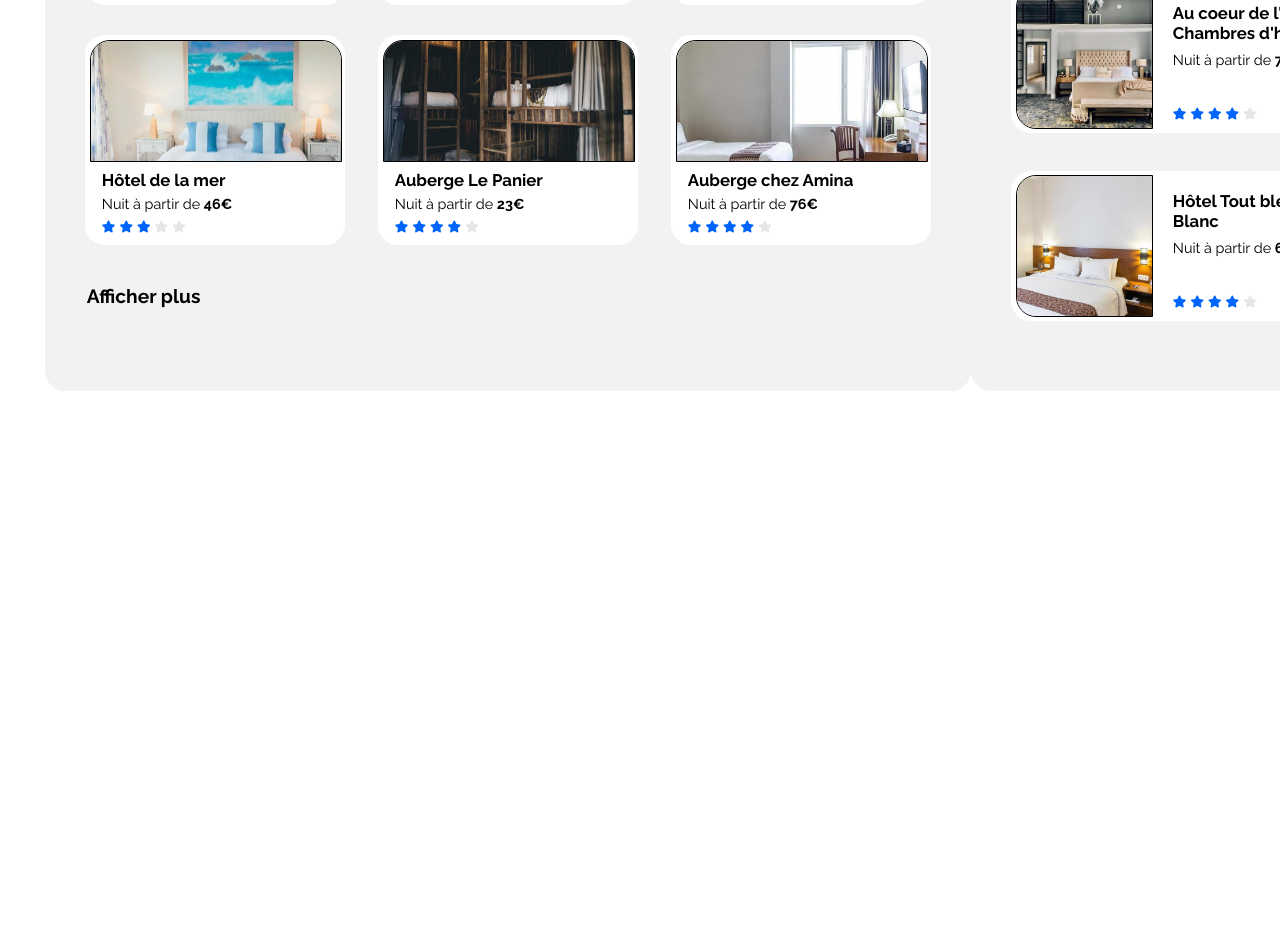
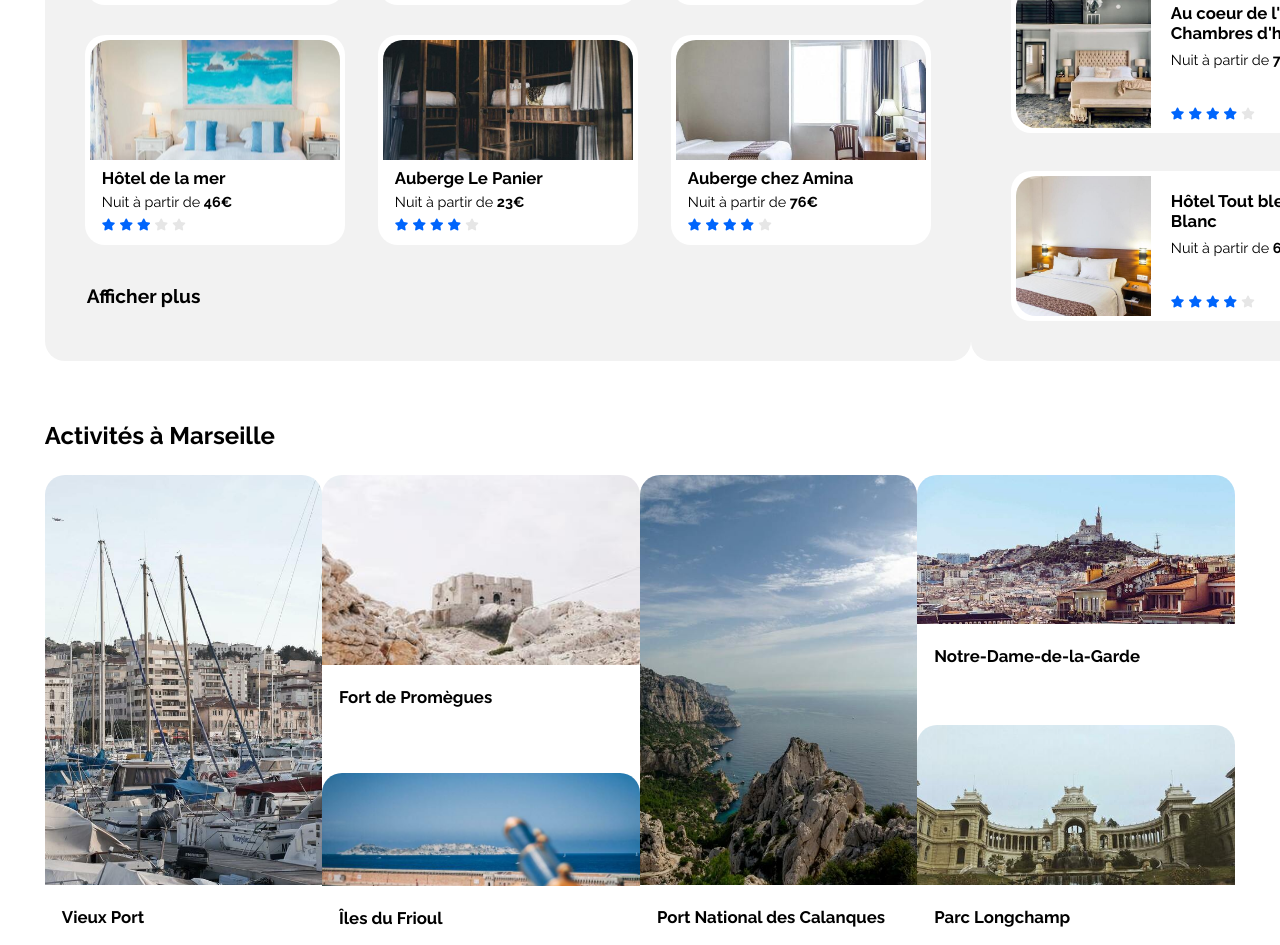
Before and after one commit to RedaPuenta/Reservia, a plain HTML site: page reservia.html in a window 1280 px wide. Shown: the part 751-1696 px from the top of the page. Before the commit the page ends 1142 px from the top, so only its background shows below. Drawn offline with Linux system fonts and the light colour scheme.

Commit message:
Ajout de la partie ACTIVITES (versions DESKTOP) + petite réorganisation du CSS

```diff
--- a/reservia.css
+++ b/reservia.css
@@ -1,18 +1,15 @@
-/* Calques de la maqeuette et aide au développement (A SUPPRIMER A LA FIN !)*/
-*{
-    border: none black 1px solid;
-}
+/***Calques de la maquette et aide au développement (A SUPPRIMER A LA FIN !)***/
 /*
 body{
 
-    background: linear-gradient(rgba(255, 255, 255, 0.5), rgba(255, 255, 255, 0.1)), url("images/maquette/Desktop\ -\ 1.png") no-repeat;
-    background-position: 50% 35%;
+    background: linear-gradient(rgba(255, 255, 255, 0.5), rgba(255, 255, 255, 0.5)), url("images/maquette/Desktop\ -\ 1.png") no-repeat;
+    background-position: 50% 90%;
     background-attachment: fixed;
     background-size: cover;
     height: 9000px;
 
 }
-*/
+
 @media screen and (max-width: 380px){
     body{
         background: linear-gradient(rgba(255, 255, 255, 0.7), rgba(255, 255, 255, 0.7)), url("images/maquette/iPhone\ 8\ -\ 1.png")  no-repeat;
@@ -23,11 +20,11 @@ body{
     }
 }
 
-.hebergement-card .content-image,.popular-card .content-image{
-    border: black 1px solid;
+*{
+    border: none black 1px solid;
 }
-
-/*Variable*/
+*/
+/***Variable***/
 :root{
     --color-first: #0065FC;      /*Blue*/
     --color-second: #DEEBFF;     /*Blue light*/
@@ -35,7 +32,7 @@ body{
     --background-card: white;
 }
 
-/*Style de fondation et directives générales*/
+/***Style de fondation et directives générales***/
 
 body{
     font-size: 16px;
@@ -50,7 +47,8 @@ body{
     padding: 0;
 }
 
-a{
+a, a:hover, a:active{
+    color: black;
     text-decoration: none;
 }
 
@@ -64,7 +62,38 @@ header, main{
     font-size: 1.5em;
 }
 
-/*Partie 1 : Navigation*/
+/***Directives communes pour les CARD***/
+/*Image des CARD*/
+img[class*="card-control-"]{
+    object-fit: cover;
+}
+/*Titre des CARD*/
+.title-card{
+    font-weight: bold;
+    font-size: 1.05em;
+}
+/*Texte des CARD*/
+.content-description p{
+    font-size: 0.9em;
+}
+
+.content-description p span{
+    font-weight: bold;
+}
+/*Etoiles des CARD*/
+.review-stars{
+    color: var(--color-first)
+}
+
+.star-less{
+    color: rgb(230, 230, 230);
+}
+/*Couleur de fond des CARD*/
+.hebergement-card, .popular-card, div[class*=activite-card-special-]{
+    background-color: var(--background-card);
+}
+
+/***Partie 1 : Navigation***/
 /*Style pour la partie "navigation*/
 .nav-accueil{
     display: flex;
@@ -81,16 +110,13 @@ header, main{
 }
 
 .nav-rubrique ul li a{
-    color: black;
     font-weight: 500;
     font-size: 1.1em;
     padding: 0 32px;
 }
 
-.nav-rubrique ul li:last-child a{
-    color: var(--color-first)
-}
-
+.nav-rubrique ul li:last-child a,
+.nav-rubrique ul li:hover a,
 .nav-rubrique ul li a:hover{
     color: var(--color-first)
 }
@@ -100,15 +126,11 @@ header, main{
     padding-top: 42px;
 }
 
-.nav-rubrique ul li:hover a{
-    color: var(--color-first);
-}
-
 .nav-logo{
     padding-top: 45px;
 }
 
-/*Partie 2 : Recherche*/
+/***Partie 2 : Recherche***/
 /*Style style pour la partie "recherche"*/
 .message-guide{
     margin-top: 35px;
@@ -169,11 +191,7 @@ header, main{
     margin-left: 2px;
 }
 
-.logo-info a, .logo-info a:hover{
-    color: black;
-}
-
-/*Partie 3 : Filtre*/
+/***Partie 3 : Filtre***/
 /*Style pour la partie "filtre"*/
 .perso-icon{
     color: var(--color-first);
@@ -251,14 +269,8 @@ header, main{
     border-radius: 100%;
 }
 
-/*Partie 4 : Hébergement et Populaire*/
-/*Directives pour les CARD*/
-
-.separa{
-    display: flex;
-    justify-content: space-between;
-}
-
+/***Partie 4 : Hébergement et Populaire***/
+/*Style commun entre la partie "hebergement" et "populaire"*/
 .hebergement-part, .popular-part{
     margin-top: 40px;
     background-color: var(--color-third);
@@ -266,87 +278,20 @@ header, main{
     border-radius: 20px;
 }
 
-.hebergement-card, .popular-card{
-    background-color: var(--background-card);
+.separa{
+    display: flex;
+    justify-content: space-between;
 }
 
-.title-card{
-    font-weight: bold;
-    font-size: 1.05em;
-}
+/*Style pour la partie "hebergement"*/
 
-.card-row{
+.hebergement-part .card-row{
     display: flex;
     justify-content: space-between;
     margin-bottom: 30px;
 }
 
-.content-description p{
-    font-size: 0.9em;
-}
-
-.content-description p span{
-    font-weight: bold;
-}
-
-.review-stars{
-    color: var(--color-first)
-}
-
-/*Controler la position des images à l'intérieur des CARDS*/
-
-.card-control-1, .card-control-2, .card-control-3{
-    object-fit: cover;
-    object-position: 0 -28px;
-    width: 105%;
-    height: 100%;
-}
-
-.card-control-4{
-    object-fit: cover;
-    object-position: 0;
-    width: 100%;
-    height: 100%;
-}
-
-.card-control-5{
-    object-fit: cover;
-    object-position: -7px -12px;
-    width: 105%;
-    height: 100%;
-}
-
-.card-control-6{
-    object-fit: cover;
-    object-position: -5px -135px;
-    width: 104%;
-    height: 100%;
-}
-
-.card-control-7{
-    width: 170%;
-    height: 100%;
-    object-fit: cover;
-    object-position: -47px -5px;
-}
-
-.card-control-8{
-    width: 150%;
-    height: 100%;
-    object-fit: cover;
-    object-position: -35px -5px;
-}
-
-.card-control-9{
-    width: 110%;
-    height: 100%;
-    object-fit: cover;
-    object-position: -10px -40px;
-}
-
-/*Style pour la partie "hebergement"*/
-
-.hebergement-part .hebergement-card{
+.hebergement-card{
     width: 250px;
     height: 200px;
     border-radius: 20px;
@@ -356,11 +301,11 @@ header, main{
     padding: 5px;
 }
 
-.hebergement-part .card-row .hebergement-card:nth-of-type(2){
+.hebergement-card:nth-of-type(2){
     margin: 0 33px;
 }
 
-.hebergement-part .hebergement-card .content-image{
+.hebergement-card .content-image{
     text-align: center;
     width: 100%;
     height: 120px;
@@ -368,15 +313,15 @@ header, main{
     overflow: hidden;
 }
 
-.hebergement-part .hebergement-card .content-description{
+.hebergement-card .content-description{
     margin: 8px 0 0 12px;
 }
 
-.hebergement-part .hebergement-card .content-description p{
+.hebergement-card .content-description p{
     margin-top: 5px;
 }
 
-.hebergement-part .hebergement-card .review-stars{
+.hebergement-card .review-stars{
     margin-top: 4px;
 }
 
@@ -386,33 +331,31 @@ header, main{
 }
 
 .hebergement-part .more-information a{
-    color:black;
     font-weight: bold;
 }
 
 /*Style pour la partie "populaire"*/
 
-.popular-part .popular-more a, .popular-more a:hover{
-    color: black;
+.popular-part .card-row{
+    display: flex;
+    flex-direction: column;
 }
 
-.popular-part .popular-title{
+.popular-title{
     display: flex;
     justify-content: space-between;
 }
 
-.popular-part .popular-card{
+.popular-card{
     display: flex;
     align-items: center;
-    background-color: white;
     width: 355px;
     height: 140px;
     border-radius: 20px;
     padding: 5px;
 }
 
-.popular-part .popular-card .content-image{
-    text-align: center;
+.popular-card .content-image{
     width:  135px;
     height: 100%;
     border-radius: 20px 0px 0 20px;
@@ -420,29 +363,188 @@ header, main{
     margin-right: 20px;
 }
 
-.popular-part .popular-card .content-description{
+.popular-card .content-description{
     margin-top: 8px;
     width: 160px;
 }
 
-.popular-part .popular-card .content-description p{
+.popular-card .content-description p{
     margin-top: 8px;
 }
 
-.popular-part .popular-card .review-stars{
+.popular-card .review-stars{
     margin-top: 35px;
 }
 
-
-.popular-part .card-row .popular-card:nth-of-type(2){
+.popular-card:nth-of-type(2){
     margin: 38px 0;
 }
 
-.popular-part .card-row{
+/*Controler la position des images à l'intérieur des CARDS*/
+/*#Hebergement*/
+.card-control-1, .card-control-2, .card-control-3{
+    object-position: 0 -28px;
+    width: 105%;
+    height: 100%;
+}
+
+.card-control-4{
+    object-position: 0;
+    width: 100%;
+    height: 100%;
+}
+
+.card-control-5{
+    object-position: -7px -12px;
+    width: 105%;
+    height: 100%;
+}
+
+.card-control-6{
+    object-position: -5px -135px;
+    width: 104%;
+    height: 100%;
+}
+/*#Populaire*/
+.card-control-7{
+    object-position: -47px -5px;
+    width: 170%;
+    height: 100%;
+}
+
+.card-control-8{
+    object-position: -35px -5px;
+    width: 150%;
+    height: 100%;
+}
+
+.card-control-9{
+    object-position: -10px -40px;
+    width: 110%;
+    height: 100%;
+}
+
+/***Partie 5 : Activités***/
+/*Style pour la partie "activités"*/
+.separa2{
+    display: flex;
+    flex-direction: column;
+    justify-content: space-between;
+    align-items: center;
+}
+
+.activite-part{
+    margin-top: 60px;
+    width: 100%;
+}
+
+.activite-part .card-row{
+    display: flex;
+    flex-direction: row;
+    justify-content: space-between;
+}
+
+div[class*=activite-card-special-]{
+    border-radius: 20px;
     display: flex;
     flex-direction: column;
 }
 
-/*Partie 5 : Activités*/
+div[class*=activite-card-special-] .content-image{
+    border-radius: 20px 20px 0 0;
+    overflow: hidden;
+}
+
+.activite-card-special-1{
+    width: 318px;
+    height: 470px;
+}
+
+.activite-card-special-1 .content-image{
+    width: 100%;
+    height: 410px;
+}
+
+.activite-card-special-2{
+    width: 318px;
+    height: 250px;
+}
+
+.activite-card-special-2 .content-image{
+    width: 100%;
+    height: 190px;
+}
+
+.activite-card-special-3{
+    width: 318px;
+    height: 172px;
+}
+
+.activite-card-special-3 .content-image{
+    width: 100%;
+    height: 113px;
+}
+
+.activite-card-special-4{
+    width: 318px;
+    height: 205px;
+}
+
+.activite-card-special-4 .content-image{
+    width: 100%;
+    height: 149px;
+}
+
+.activite-card-special-5{
+    width: 318px;
+    height: 220px;
+}
+
+.activite-card-special-5 .content-image{
+    width: 100%;
+    height: 160px;
+}
+
+.activite-part .content-description .title-card{
+    padding: 22px 0px 0px 17px;
+}
+
+/*Controler la position des images à l'intérieur des CARDS*/
+/*#Activités*/
+.card-control-10{
+    object-position: -200px -20px;
+    width: 120%;
+    height: 120%;
+}
+
+.card-control-11{
+    object-position: 0px -117px;
+    width: 100%;
+    height: 100%;
+}
+
+.card-control-12{
+    object-position: 0px -20px;
+    width: 100%;
+    height: 100%;
+}
+
+.card-control-13{
+    object-position: -197px -5px;
+    width: 115%;
+    height: 115%;
+}
+
+.card-control-14{
+    object-position: 0px 0px;
+    width: 100%;
+    height: 100%;
+}
+
+.card-control-15{
+    object-position: 0px -11px;
+    width: 100%;
+    height: 100%;
+}
 
 /*Partie 6 : Pied de page*/
--- a/reservia.html
+++ b/reservia.html
@@ -71,14 +71,15 @@
         </section>
     </header>
     <!--Partie 4 : Hébergement et Populaire-->
-    <main class="separa">
+    <main>
+        <section class="separa">
             <section class="hebergement-part" id="hebergements">
                 <h3 class="title-hpa">Hébergements à Marseille</h3>
                 <div class="card-row">
                     <!--CARD 1-->
                     <div class="hebergement-card">
                         <div class="content-image">
-                        <img class="card-control-1" src="images/hebergements/4_small/marcus-loke-WQJvWU_HZFo-unsplash.jpg" alt="Image d'une chambre à l'Auberge la Cannebière">
+                            <img class="card-control-1" src="images/hebergements/4_small/marcus-loke-WQJvWU_HZFo-unsplash.jpg" alt="Photo d'une chambre à l'Auberge la Cannebière">
                         </div>
                         <div class="content-description">
                             <h4 class="title-card">Auberge la Cannebière</h4>
@@ -88,14 +89,14 @@
                                 <i class="fas fa-star fa-xs"></i>
                                 <i class="fas fa-star fa-xs"></i>
                                 <i class="fas fa-star fa-xs"></i>
-                            <i class="fas fa-star fa-xs" style="color: rgb(230, 230, 230);"></i>
+                                <i class="fas fa-star fa-xs star-less"></i>
                             </div>
                         </div>
                     </div>
                     <!--CARD 2-->
                     <div class="hebergement-card">
                         <div class="content-image">
-                        <img class="card-control-2" src="images/hebergements/4_small/fred-kleber-gTbaxaVLvsg-unsplash.jpg" alt="Image d'une chambre à l'Hôtel du port">
+                            <img class="card-control-2" src="images/hebergements/4_small/fred-kleber-gTbaxaVLvsg-unsplash.jpg" alt="Photo d'une chambre à l'Hôtel du port">
                         </div>
                         <div class="content-description">
                             <h4 class="title-card">Hôtel du port</h4>
@@ -112,7 +113,7 @@
                     <!--CARD 3-->
                     <div class="hebergement-card">
                         <div class="content-image">
-                        <img class="card-control-3" src="images/hebergements/4_small/reisetopia-B8WIgxA_PFU-unsplash.jpg" alt="Image d'une chambre à l'Hôtel Les mouettes">
+                            <img class="card-control-3" src="images/hebergements/4_small/reisetopia-B8WIgxA_PFU-unsplash.jpg" alt="Photo d'une chambre à l'Hôtel Les mouettes">
                         </div>
                         <div class="content-description">
                             <h4 class="title-card">Hôtel Les mouettes</h4>
@@ -122,7 +123,7 @@
                                 <i class="fas fa-star fa-xs"></i>
                                 <i class="fas fa-star fa-xs"></i>
                                 <i class="fas fa-star fa-xs"></i>
-                            <i class="fas fa-star fa-xs" style="color: rgb(230, 230, 230);"></i>
+                                <i class="fas fa-star fa-xs star-less"></i>
                             </div>
                         </div>
                     </div>
@@ -131,7 +132,7 @@
                     <!--CARD 4-->
                     <div class="hebergement-card">
                         <div class="content-image">
-                        <img class="card-control-4" src="images/hebergements/4_small/annie-spratt-Eg1qcIitAuA-unsplash.jpg" alt="Image d'un chambre à l'Hôtel de la mer">
+                            <img class="card-control-4" src="images/hebergements/4_small/annie-spratt-Eg1qcIitAuA-unsplash.jpg" alt="Photo d'un chambre à l'Hôtel de la mer">
                         </div>
                         <div class="content-description">
                             <h4 class="title-card">Hôtel de la mer</h4>
@@ -140,15 +141,15 @@
                                 <i class="fas fa-star fa-xs"></i>
                                 <i class="fas fa-star fa-xs"></i>
                                 <i class="fas fa-star fa-xs"></i>
-                            <i class="fas fa-star fa-xs" style="color: rgb(230, 230, 230);"></i>
-                            <i class="fas fa-star fa-xs" style="color: rgb(230, 230, 230);"></i>
+                                <i class="fas fa-star fa-xs star-less"></i>
+                                <i class="fas fa-star fa-xs star-less"></i>
                             </div>
                         </div>
                     </div>
                     <!--CARD 5-->
                     <div class="hebergement-card">
                         <div class="content-image">
-                        <img class="card-control-5" src="images/hebergements/4_small/nicate-lee-kT-ZyaiwBe0-unsplash.jpg" alt="Image d'une chambre à l'Auberge Le Panier">
+                            <img class="card-control-5" src="images/hebergements/4_small/nicate-lee-kT-ZyaiwBe0-unsplash.jpg" alt="Photo d'une chambre à l'Auberge Le Panier">
                         </div>
                         <div class="content-description">
                             <h4 class="title-card">Auberge Le Panier</h4>
@@ -158,14 +159,14 @@
                                 <i class="fas fa-star fa-xs"></i>
                                 <i class="fas fa-star fa-xs"></i>
                                 <i class="fas fa-star fa-xs"></i>
-                            <i class="fas fa-star fa-xs" style="color: rgb(230, 230, 230);"></i>
+                                <i class="fas fa-star fa-xs star-less"></i>
                             </div>
                         </div>
                     </div>
                     <!--CARD 6-->
                     <div class="hebergement-card">
                         <div class="content-image">
-                        <img class="card-control-6" src="images/hebergements/4_small/febrian-zakaria-M6S1WvfW68A-unsplash.jpg" alt="Image d'une chambre à l'Hôtel Les mouettes">
+                            <img class="card-control-6" src="images/hebergements/4_small/febrian-zakaria-M6S1WvfW68A-unsplash.jpg" alt="Photo d'une chambre à l'Auberge de Amina">
                         </div>
                         <div class="content-description">
                             <h4 class="title-card">Auberge chez Amina</h4>
@@ -175,7 +176,7 @@
                                 <i class="fas fa-star fa-xs"></i>
                                 <i class="fas fa-star fa-xs"></i>
                                 <i class="fas fa-star fa-xs"></i>
-                            <i class="fas fa-star fa-xs" style="color: rgb(230, 230, 230);"></i>
+                                <i class="fas fa-star fa-xs star-less"></i>
                             </div>
                         </div>
                     </div>
@@ -193,7 +194,7 @@
                 <div class="card-row">
                     <div class="popular-card">
                         <div class="content-image">
-                        <img class="card-control-7" src="images/hebergements/4_small/emile-guillemot-Bj_rcSC5XfE-unsplash.jpg" alt="Image d'une chambre à l'Hôtel Le soleil du matin">
+                            <img class="card-control-7" src="images/hebergements/4_small/emile-guillemot-Bj_rcSC5XfE-unsplash.jpg" alt="Photo d'une chambre à l'Hôtel Le soleil du matin">
                         </div>
                         <div class="content-description">
                             <h4 class="title-card">Hôtel Le soleil du matin</h4>
@@ -210,7 +211,7 @@
                     <!--CARD 8-->
                     <div class="popular-card">
                         <div class="content-image">
-                        <img class="card-control-8" src="images/hebergements/4_small/aw-creative-VGs8z60yT2c-unsplash.jpg" alt="Image d'une chambre à l'Hôtel Le soleil du matin">
+                            <img class="card-control-8" src="images/hebergements/4_small/aw-creative-VGs8z60yT2c-unsplash.jpg" alt="Photo d'une chambre à Au coeur de l'eau">
                         </div>
                         <div class="content-description">
                             <h4 class="title-card">Au coeur de l'eau Chambres d'hôtes</h4>
@@ -220,14 +221,14 @@
                                 <i class="fas fa-star fa-xs"></i>
                                 <i class="fas fa-star fa-xs"></i>
                                 <i class="fas fa-star fa-xs"></i>
-                            <i class="fas fa-star fa-xs" style="color: rgb(230, 230, 230);"></i>
+                                <i class="fas fa-star fa-xs star-less"></i>
                             </div>
                         </div>
                     </div>
                     <!--CARD 9-->
                     <div class="popular-card">
                         <div class="content-image">
-                        <img class="card-control-9" src="images/hebergements/4_small/febrian-zakaria-sjvU0THccQA-unsplash.jpg" alt="Image d'une chambre à l'Hôtel Le soleil du matin">
+                            <img class="card-control-9" src="images/hebergements/4_small/febrian-zakaria-sjvU0THccQA-unsplash.jpg" alt="Photo d'une chambre à l'Hôtel Tout Bleu et Blanc">
                         </div>
                         <div class="content-description">
                             <h4 class="title-card">Hôtel Tout bleu et Blanc</h4>
@@ -237,15 +238,78 @@
                                 <i class="fas fa-star fa-xs"></i>
                                 <i class="fas fa-star fa-xs"></i>
                                 <i class="fas fa-star fa-xs"></i>
-                            <i class="fas fa-star fa-xs" style="color: rgb(230, 230, 230);"></i>
+                                <i class="fas fa-star fa-xs star-less"></i>
                             </div>
                         </div>
                     </div>
                 </div>
             </aside >
+        </section>
+        <!--Partie 5 : Activités-->
+        <section class="activite-part">
+            <h3 class="title-hpa">Activités à Marseille</h3>
+            <div class="card-row">
+                <!--CARD 10-->
+                <div class="activite-card-special-1">
+                    <div class="content-image">
+                        <img class="card-control-10" src="images/activites/3_medium/reno-laithienne-QUgJhdY5Fyk-unsplash.jpg" alt="Photo du Vieux Port">
+                    </div>
+                    <div class="content-description">
+                        <h4 class="title-card">Vieux Port</h4>
+                    </div>
+                </div>
+                <div class="separa2">
+                    <!--CARD 11-->
+                    <div class="activite-card-special-2">
+                        <div class="content-image">
+                            <img class="card-control-11" src="images/activites/4_small/paul-hermann-QFTrLdQIRhI-unsplash.jpg" alt="Photo du Fort de Promègues">
+                        </div>
+                        <div class="content-description">
+                            <h4 class="title-card">Fort de Promègues</h4>
+                        </div>
+                    </div>
+                    <!--CARD 12-->
+                    <div class="activite-card-special-3">
+                        <div class="content-image">
+                            <img class="card-control-12" src="images/activites/4_small/kevin-hikari-rV_Qd1l-VXg-unsplash.jpg" alt="Photo des Îles du Frioul">
+                        </div>
+                        <div class="content-description">
+                            <h4 class="title-card">Îles du Frioul</h4>
+                        </div>
+                    </div>
+                </div>
+                <!--CARD 13-->
+                <div class="activite-card-special-1">
+                    <div class="content-image">
+                        <img class="card-control-13" src="images/activites/3_medium/kilyan-sockalingum-NR8-cBCN3aI-unsplash.jpg" alt="Photo du Port National des Calanques">
+                    </div>
+                    <div class="content-description">
+                        <h4 class="title-card">Port National des Calanques</h4>
+                    </div>
+                </div>
+                <div class="separa2">
+                    <!--CARD 14-->
+                    <div class="activite-card-special-4">
+                        <div class="content-image">
+                            <img class="card-control-14" src="images/activites/4_small/florian-wehde-xW9e8gdotxI-unsplash.jpg" alt="Photo du Fort de Promègues">
+                        </div>
+                        <div class="content-description">
+                            <h4 class="title-card">Notre-Dame-de-la-Garde</h4>
+                        </div>
+                    </div>
+                    <!--CARD 15-->
+                    <div class="activite-card-special-5">
+                        <div class="content-image">
+                            <img class="card-control-15" src="images/activites/4_small/lena-paulin-wH2-EJoDcV0-unsplash.jpg" alt="Photo des Îles du Frioul">
+                        </div>
+                        <div class="content-description">
+                            <h4 class="title-card">Parc Longchamp</h4>
+                        </div>
+                    </div>
+                </div>
+            </div>
+        </section>
     </main>
-    <!--Partie 5 : Activités-->
-
     <!--Partie 6 : Pied de page-->
 
 </body>
```
Lines whose indentation alone changed are shown as unchanged.
